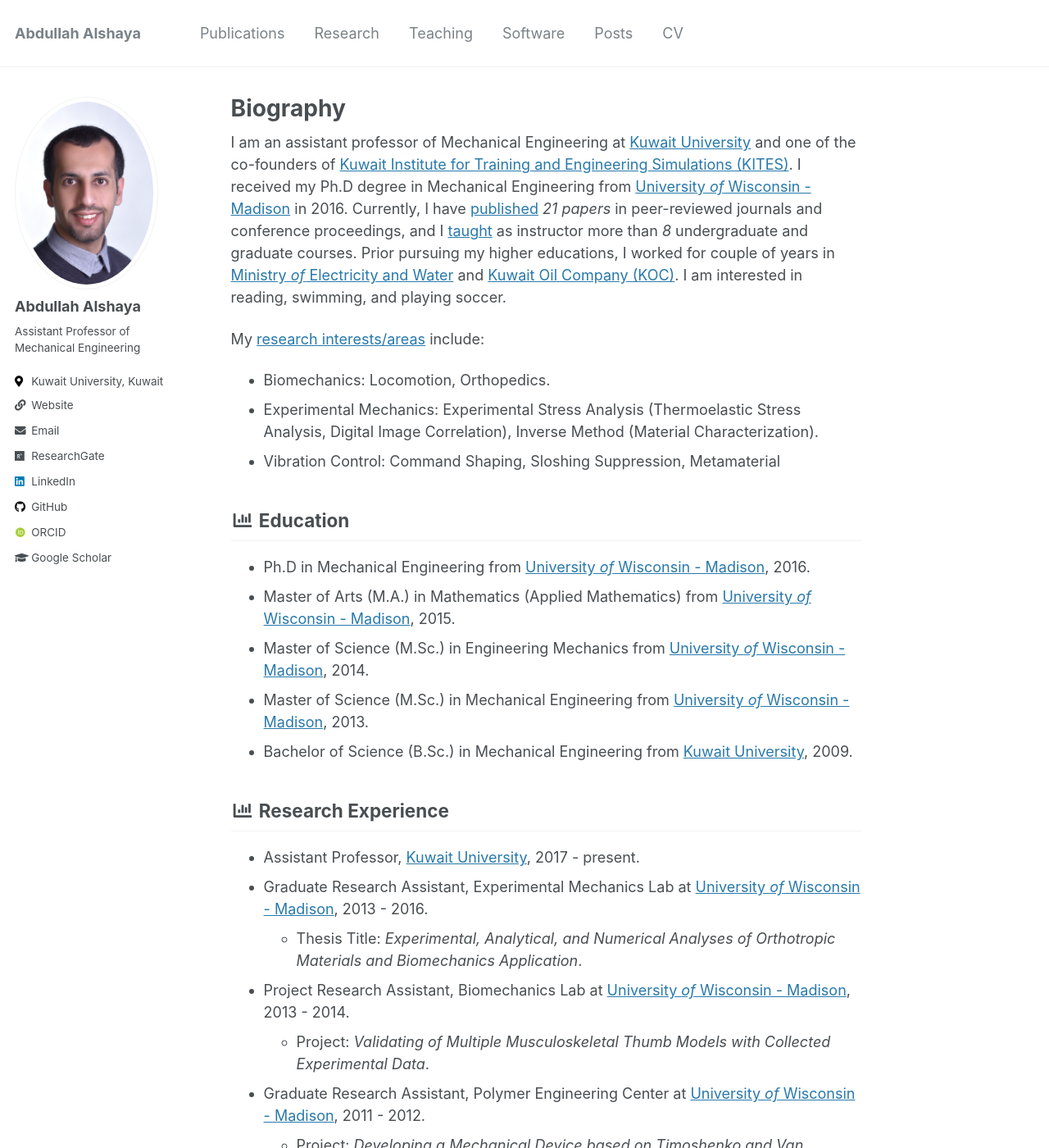
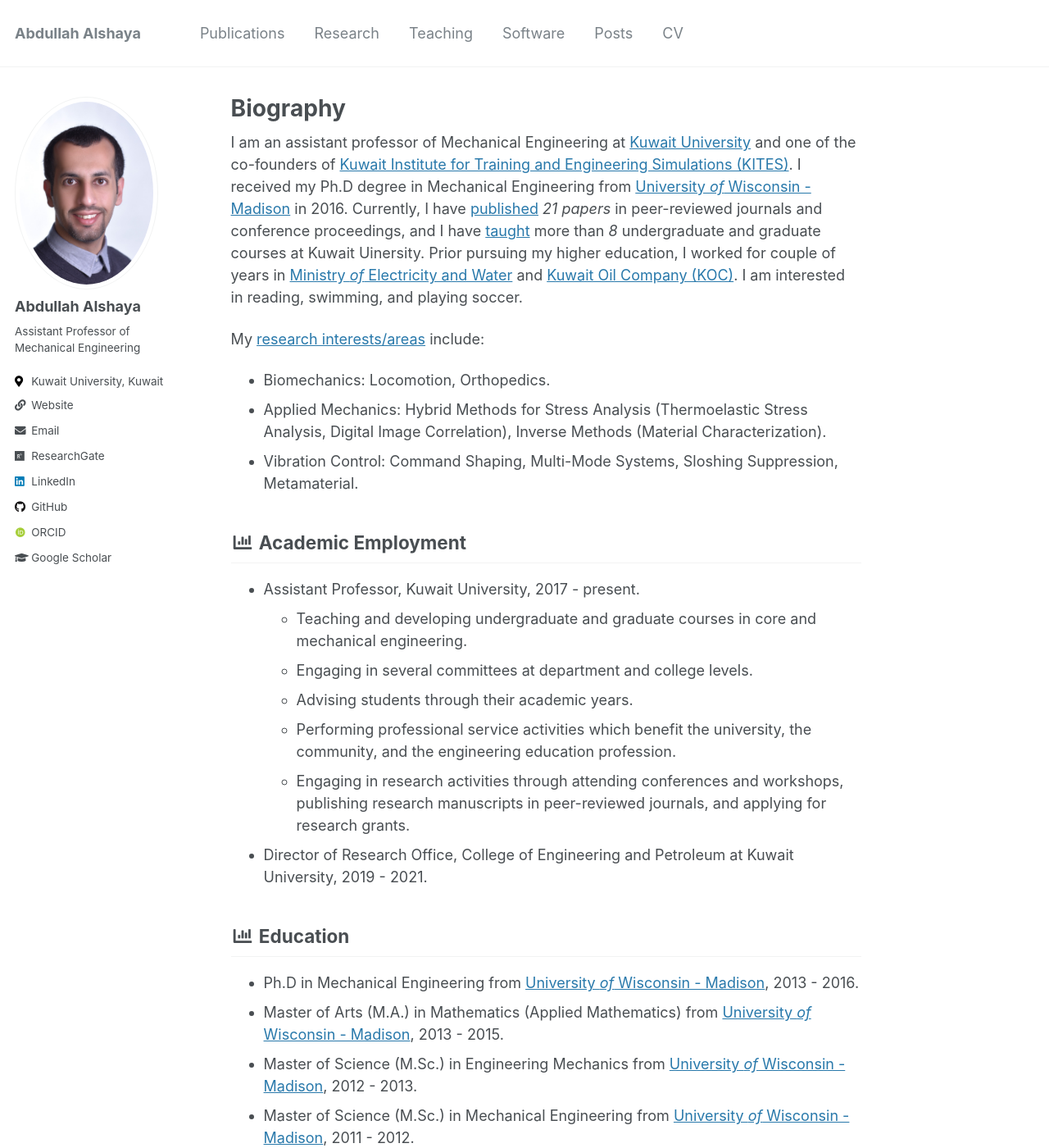
Before and after one commit to abdullah-alshaye/abdullah, a Jekyll site: the page built from _pages/about.md, in a window 1280 px wide and 1400 px high. Shown: the whole window at 82% size. Built offline with Jekyll 4.4.1, drawn with Linux system fonts in a browser that asks for light colours; some web fonts are replaced; some of the changed text lies outside the part shown.

Commit message:
update about

```diff
--- a/_pages/about.md
+++ b/_pages/about.md
@@ -8,20 +8,30 @@ redirect_from:
   - /about.html
 ---
 
-I am an assistant professor of Mechanical Engineering at [Kuwait University](http://kuweb.ku.edu.kw/ku/index.htm) and one of the co-founders of [Kuwait Institute for Training and Engineering Simulations (KITES)](http://kites-kw.com/en/). I received my Ph.D degree in Mechanical Engineering from [University *of* Wisconsin - Madison](https://www.wisc.edu/) in 2016. Currently, I have [published](publications) *21 papers* in peer-reviewed journals and conference proceedings, and I [taught](teaching) as instructor more than *8* undergraduate and graduate courses. Prior pursuing my higher educations, I worked for couple of years in [Ministry *of* Electricity and Water](https://www.mew.gov.kw/en/) and [Kuwait Oil Company (KOC)](https://www.kockw.com/sites/EN/Pages/Default.aspx). I am interested in reading, swimming, and playing soccer.
+I am an assistant professor of Mechanical Engineering at [Kuwait University](http://kuweb.ku.edu.kw/ku/index.htm) and one of the co-founders of [Kuwait Institute for Training and Engineering Simulations (KITES)](http://kites-kw.com/en/). I received my Ph.D degree in Mechanical Engineering from [University *of* Wisconsin - Madison](https://www.wisc.edu/) in 2016. Currently, I have [published](publications) *21 papers* in peer-reviewed journals and conference proceedings, and I have [taught](teaching) more than *8* undergraduate and graduate courses at Kuwait Uinersity. Prior pursuing my higher education, I worked for couple of years in [Ministry *of* Electricity and Water](https://www.mew.gov.kw/en/) and [Kuwait Oil Company (KOC)](https://www.kockw.com/sites/EN/Pages/Default.aspx). I am interested in reading, swimming, and playing soccer.
 
 My [research interests/areas](research) include:
 - Biomechanics: Locomotion, Orthopedics.
-- Experimental Mechanics: Experimental Stress Analysis (Thermoelastic Stress Analysis, Digital Image Correlation), Inverse Method (Material Characterization).
-- Vibration Control: Command Shaping, Sloshing Suppression, Metamaterial
+- Applied Mechanics: Hybrid Methods for Stress Analysis (Thermoelastic Stress Analysis, Digital Image Correlation), Inverse Methods (Material Characterization).
+- Vibration Control: Command Shaping, Multi-Mode Systems, Sloshing Suppression, Metamaterial.
+
+## <i class="fas fa-fw fa-chart-bar" aria-hidden="true"></i> Academic Employment
+{: #AcademicEmployment }
+- Assistant Professor, Kuwait University, 2017 - present.
+  - Teaching and developing undergraduate and graduate courses in core and mechanical engineering.
+  - Engaging in several committees at department and college levels.
+  - Advising students through their academic years.
+  - Performing professional service activities which benefit the university, the community, and the engineering education profession.
+  - Engaging in research activities through attending conferences and workshops, publishing research manuscripts in peer-reviewed journals, and applying for research grants.
+- Director of Research Office, College of Engineering and Petroleum at Kuwait University, 2019 - 2021.
 
 ## <i class="fas fa-fw fa-chart-bar" aria-hidden="true"></i> Education
 {: #Education }
-- Ph.D in Mechanical Engineering from [University *of* Wisconsin - Madison](https://www.wisc.edu/), 2016.
-- Master of Arts (M.A.) in Mathematics (Applied Mathematics) from [University *of* Wisconsin - Madison](https://www.wisc.edu/), 2015.
-- Master of Science (M.Sc.) in Engineering Mechanics from [University *of* Wisconsin - Madison](https://www.wisc.edu/), 2014.
-- Master of Science (M.Sc.) in Mechanical Engineering from [University *of* Wisconsin - Madison](https://www.wisc.edu/), 2013.
-- Bachelor of Science (B.Sc.) in Mechanical Engineering from [Kuwait University](http://kuweb.ku.edu.kw/ku/index.htm), 2009.
+- Ph.D in Mechanical Engineering from [University *of* Wisconsin - Madison](https://www.wisc.edu/), 2013 - 2016.
+- Master of Arts (M.A.) in Mathematics (Applied Mathematics) from [University *of* Wisconsin - Madison](https://www.wisc.edu/), 2013 - 2015.
+- Master of Science (M.Sc.) in Engineering Mechanics from [University *of* Wisconsin - Madison](https://www.wisc.edu/), 2012 - 2013.
+- Master of Science (M.Sc.) in Mechanical Engineering from [University *of* Wisconsin - Madison](https://www.wisc.edu/), 2011 - 2012.
+- Bachelor of Science (B.Sc.) in Mechanical Engineering from [Kuwait University](http://kuweb.ku.edu.kw/ku/index.htm), 2004 - 2008.
 
 ## <i class="fas fa-fw fa-chart-bar" aria-hidden="true"></i> Research Experience
 {: #Research_Experience }
@@ -38,11 +48,11 @@ My [research interests/areas](research) include:
 - University of Wisconsin - Madison
   - Teaching Assistant, Mathematics Department, Fall 2016
     - Math 112: College Algebra
-  - Tutor, Undergraduate Learning Center and Mathematics Department
+  - Tutor, Undergraduate Learning Center and Mathematics Department, 2013 - 2016
     - Provide private and drop-in tutoring sessions for Math and Mechanical Engineering Classes.
-  - Grader, Engineering Mechanics and Mathematics Department
+  - Grader, Engineering Mechanics and Mathematics Department, 2013 - 2016
     - EMA-547/8 Engineering Analysis I/II and MATH-431 Theory of Probability
-- Kuwait University, Mechanical Engineering Department
+- Kuwait University, Mechanical Engineering Department, 2017 - present
   - Instructor, Undergraduate Courses
     - ENG 203: Dynamics
     - ENG 307: Applied Numerical Methods and Programming in Engineering
@@ -56,10 +66,12 @@ My [research interests/areas](research) include:
 
 ## <i class="fas fa-fw fa-chart-bar" aria-hidden="true"></i> Professional Experience
 {: #ProfessionalExperience }
-- Co-Founders of [Kuwait Institute for Training and Engineering Simulations (KITES)](http://kites-kw.com/en/), 2019 to present.
+- Co-Founder of [Kuwait Institute for Training and Engineering Simulations (KITES)](http://kites-kw.com/en/), 2020 to present.
   - Chief Scientific Officer (CSO) and the lead simulation consultant.
 - Well Surveillance Engineer in [Kuwait Oil Company (KOC)](https://www.kockw.com/sites/EN/Pages/Default.aspx), 2009 - 2011.
   - Witnessing, developing, and optimizing well production.
+- Green Belt in Six sigma Methodologies, [Six Sigma Academy](https://www.ssaandco.com/)
+  - Project: *Reduce the failed jobs which are requested by Field Development Engineers to 70% in a six-month period by guiding the Well Surveillance Engineers to perform the requested jobs more professionally and effectively while keeping the cost and operation time as low as possible*.
 - Power Plant Engineer in [Ministry *of* Electricity and Water](https://www.mew.gov.kw/en/), 2009.
   - Developing and designing power plants.
 
```
